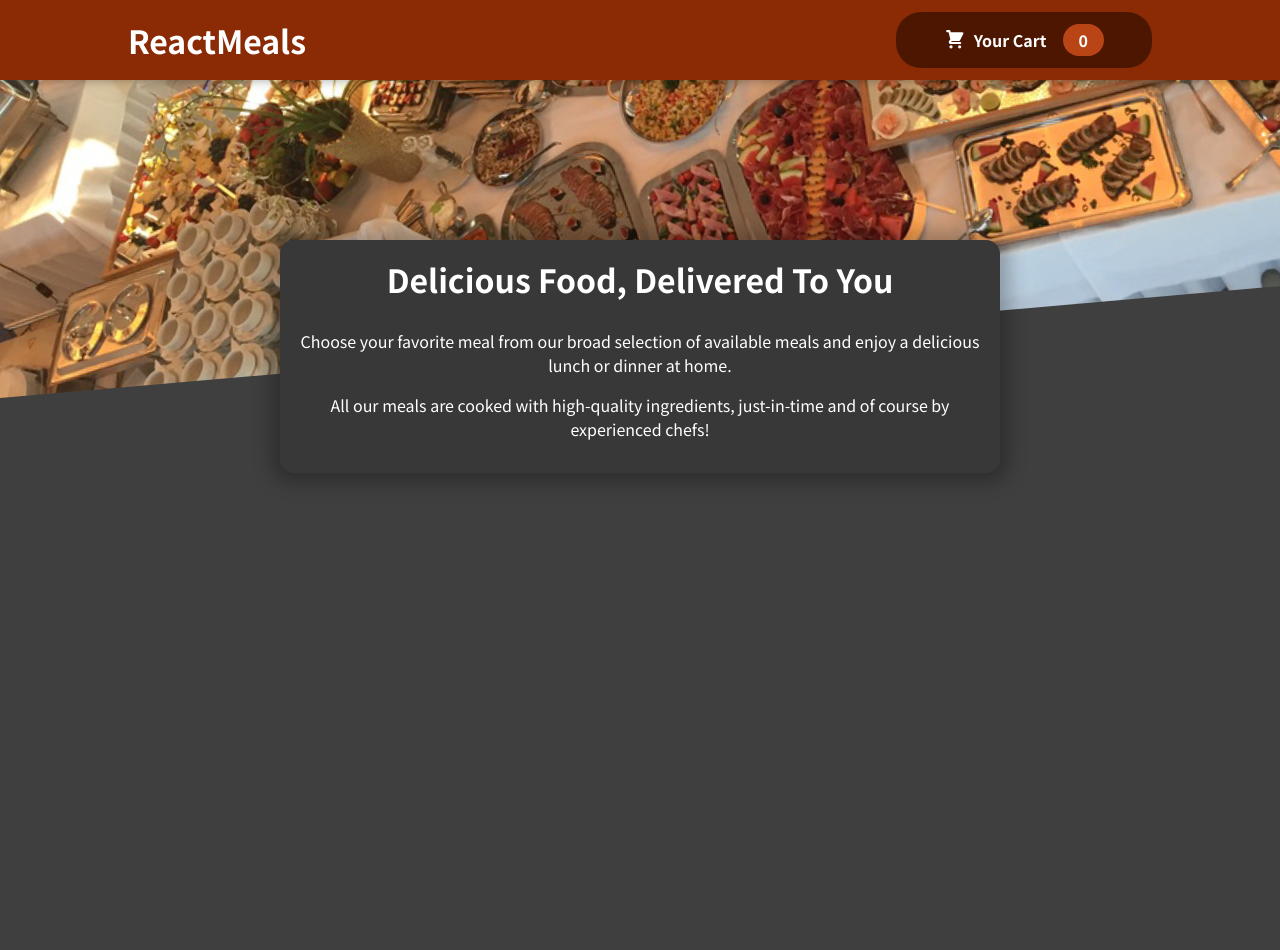
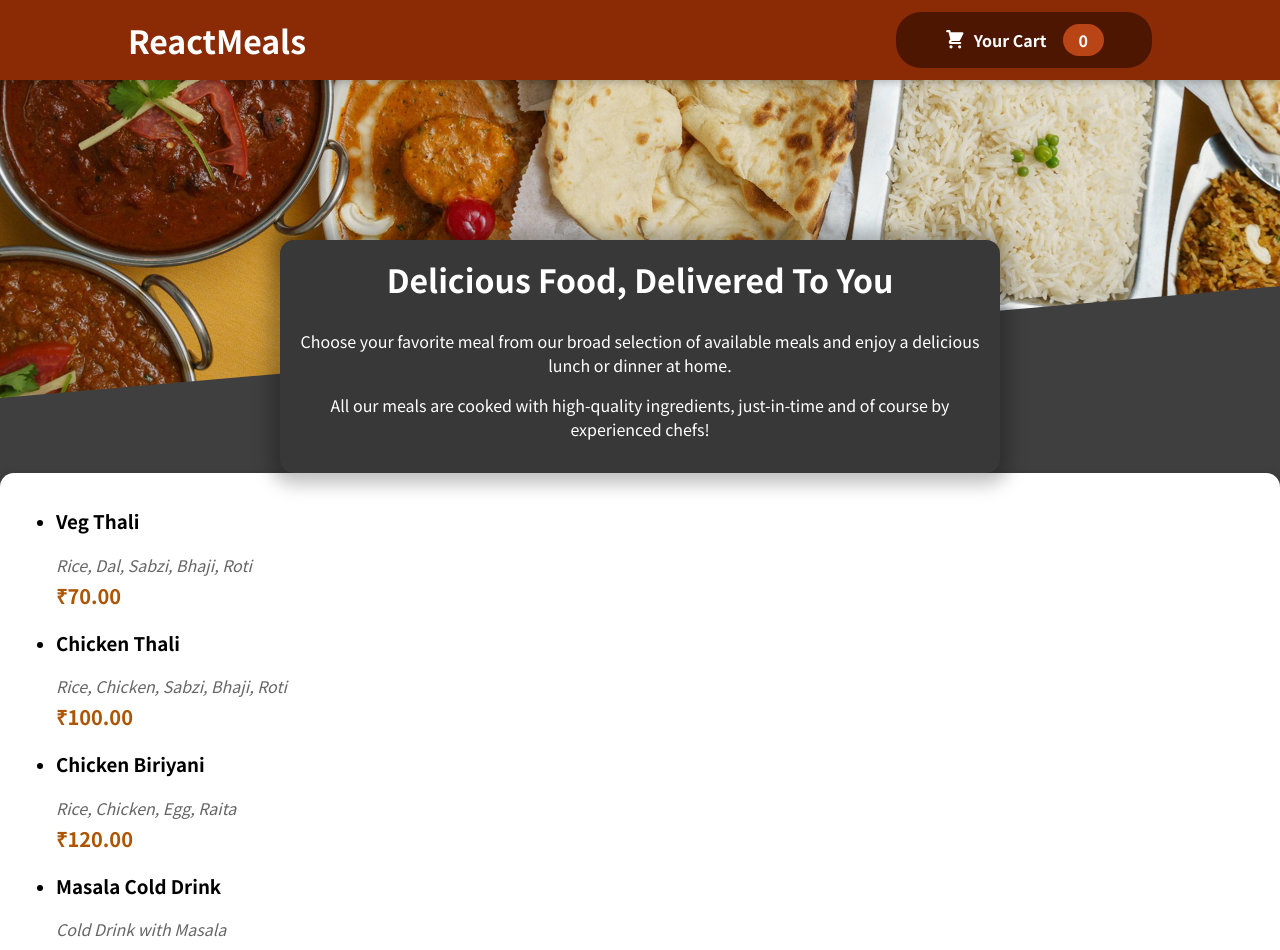
Before and after one commit to harish0319/01-starting-project, a React (Create React App) app: page / in a window 1280 px wide. Shown: the top 950 px of the page. Before the commit the page ends 800 px from the top, so only its background shows below. Built offline with nearby package versions, Linux system fonts and the light colour scheme.

Commit message:
Making the item visible

```diff
--- a/src/App.js
+++ b/src/App.js
@@ -1,14 +1,14 @@
 import { Fragment } from "react";
 
 import Header from "./components/Layout/Header";
-import MealsSummary from "./components/Meals/MealsSummary";
+import Meals from "./components/Meals/Meals";
 
 function App() {
   return (
     <Fragment>
       <Header />
       <main>
-        <MealsSummary />
+        <Meals />
       </main>
     </Fragment>
   );
--- a/src/components/Layout/Header.js
+++ b/src/components/Layout/Header.js
@@ -1,7 +1,7 @@
 import { Fragment } from "react";
 
 import HeaderCartButton from "./HeaderCartButton";
-import mealsImage from "../../assets/meals.jpg";
+import mealsImage from "../../assets/meals2.jpg";
 import classes from "./Header.module.css";
 
 const Header = (props) => {
--- /dev/null
+++ b/src/components/Meals/AvailableMeals.js
@@ -0,0 +1,51 @@
+import Card from '../UI/Card';
+import MealItem from './MealItem/MealItem';
+import classes from './MealsSummary.module.css';
+
+const DUMMY_MEALS = [
+    {
+        id: 'm1',
+        name: 'Veg Thali',
+        description: 'Rice, Dal, Sabzi, Bhaji, Roti',
+        price: 70,
+    },
+    {
+        id: 'm2',
+        name: 'Chicken Thali',
+        description: 'Rice, Chicken, Sabzi, Bhaji, Roti',
+        price: 100,
+    },
+    {
+        id: 'm3',
+        name: 'Chicken Biriyani',
+        description: 'Rice, Chicken, Egg, Raita',
+        price: 120,
+    },
+    {
+        id: 'm4',
+        name: 'Masala Cold Drink',
+        description: 'Cold Drink with Masala',
+        price: 20,
+    },
+];
+
+const AvailableMeals = () => {
+    const mealsList = DUMMY_MEALS.map((meal) => (
+        <MealItem
+            key={meal.id}
+            name={meal.name}
+            description={meal.description}
+            price={meal.price}
+        />
+    ));
+
+    return <section className={classes.meals}>
+        <Card>
+            <ul>
+                {mealsList}
+            </ul>
+        </Card>
+    </section>
+};
+
+export default AvailableMeals;
--- /dev/null
+++ b/src/components/Meals/MealItem/MealItem.js
@@ -0,0 +1,19 @@
+import classes from './MealItem.module.css';
+
+const MealItem = props => {
+    const price = `₹${props.price.toFixed(2)}`; // format price to 2 decimal places
+    return (
+        <li className='{classes.meal}'>
+            <div>
+                <h3>{props.name}</h3>
+                <div className={classes.description}>{props.description}</div>
+                <div className={classes.price}>{price}</div>
+            </div>
+            <div>
+
+            </div>
+        </li>
+    );
+};
+
+export default MealItem;
--- /dev/null
+++ b/src/components/Meals/MealItem/MealItem.module.css
@@ -0,0 +1,44 @@
+/* .meal {
+    display: flex;
+    justify-content: space-between;
+    margin: 1rem;
+    padding-bottom: 1rem;
+    border-bottom: 1px solid #ccc;
+}
+
+.meal h3 {
+    margin: 0 0 0.25rem 0;
+}
+
+.description {
+    font-style: italic;
+}
+
+.price {
+    margin-top: 0.25rem;
+    font-weight: bold;
+    color: #ad5502;
+    font-size: 1.25rem;
+} */
+
+.meal {
+    max-width: 30rem;
+    margin: 1rem auto;
+    padding: 1rem;
+    border-radius: 6px;
+    background-color: #f5f5f5;
+    box-shadow: 0 2px 8px rgba(0, 0, 0, 0.1);
+  }
+
+  .description {
+    font-style: italic;
+    color: #666;
+    margin: 0.25rem 0;
+  }
+
+  .price {
+    font-weight: bold;
+    color: #ad5502;
+    font-size: 1.25rem;
+    margin-top: 0.25rem;
+  }
--- /dev/null
+++ b/src/components/Meals/Meals.js
@@ -0,0 +1,15 @@
+import { Fragment } from "react";
+
+import MealsSummary from "./MealsSummary";
+import AvailableMeals from "./AvailableMeals";
+
+const Meals = () => {
+    return (
+        <Fragment>
+            <MealsSummary />
+            <AvailableMeals />
+        </Fragment>
+    );
+};
+
+export default Meals;
--- /dev/null
+++ b/src/components/UI/Card.js
@@ -0,0 +1,7 @@
+import classes from './Card.module.css';
+
+const Card = props => {
+    return <div className={classes.card}>{props.children}</div>
+};
+
+export default Card;
--- /dev/null
+++ b/src/components/UI/Card.module.css
@@ -0,0 +1,6 @@
+.card {
+    padding: 1rem;
+    box-shadow: 0 2px 8px rgba(0, 0, 0, 0.25);
+    border-radius: 14px;
+    background-color: white;
+}
```
Also changed, not shown: src/components/Meals/AvailableMeals.module.css (added, +24 -0 lines), src/assets/meals2.jpg (added), src/components/Meals/MealItem/MealItemForm.js (added).
